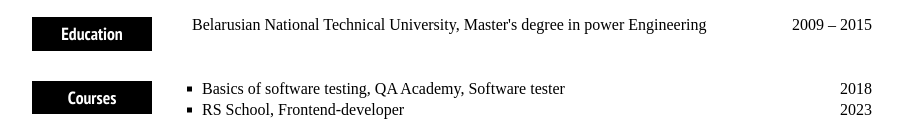
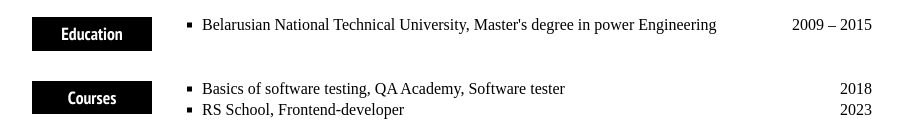
Before and after one commit to hello3world/CV_QA-engineer, a plain HTML site: page CV/index.html in a window 1280 px wide. Shown: the part 551-672 px from the top of the page, without its empty margins (188-1091 px from the left). Drawn offline with Linux system fonts and the light colour scheme.

Commit message:
refactor: edit section Education

```diff
--- a/CV/scss/_education.scss
+++ b/CV/scss/_education.scss
@@ -25,6 +25,19 @@
     justify-content: space-between;
 }
 &__title {
+    position: relative;
+    padding-left: 10px;
+}
+&__title::before {
+    position: absolute;
+    display: block;
+    top: 50%;
+    transform: translate(0, -50%);
+    left: -5px;
+    content: " ";
+    width: 5px;
+    height: 5px;
+    background-color: #000;
 }
 &__date {
 }
```
Also changed, not shown: CV/css/style.css, 10 other files.
